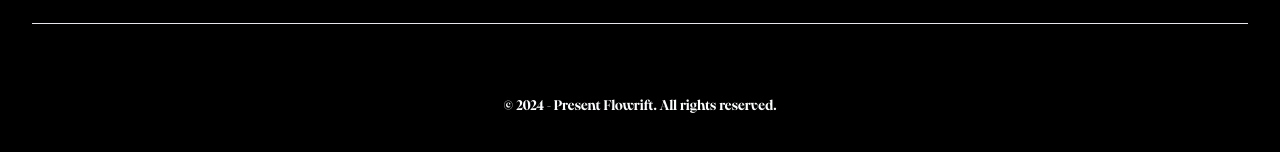
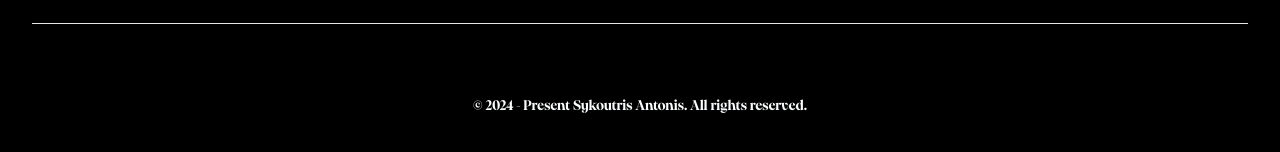
Before and after one commit to AntonisSykoutris/sykoutris-portfolio, a Next.js app: page / in a window 1280 px wide. Shown: the part 3111-3263 px from the top of the page. Built offline with nearby package versions, Linux system fonts and the light colour scheme.

Commit message:
UI changes

```diff
--- a/src/components/Footer/Footer.tsx
+++ b/src/components/Footer/Footer.tsx
@@ -62,17 +62,17 @@ const Logos = ({
     <div className=' overflow-hidden bg-black'>
       <motion.div
         style={{ y }}
-        className='flex h-full flex-col items-center  justify-center gap-10 p-10 px-4 md:px-8'
+        className='flex h-full flex-col items-center justify-center gap-10 p-10 px-4 md:px-8'
       >
         <div className='flex w-full flex-col items-center justify-between gap-4 border-b border-t py-6 md:flex-row'>
           <FooterNav />
-          <div className='flex justify-center gap-x-5   sm:justify-start'>
+          <div className='flex justify-center gap-x-5 sm:justify-start'>
             <FooterSocial />
           </div>
         </div>
 
         <div className='py-8 text-center text-sm text-foreground'>
-          © {currentYear} - Present Flowrift. All rights reserved.
+          © {currentYear} - Present Sykoutris Antonis. All rights reserved.
         </div>
       </motion.div>
     </div>
--- a/src/components/Navbar/Curve.tsx
+++ b/src/components/Navbar/Curve.tsx
@@ -23,7 +23,7 @@ export default function Curve() {
   };
 
   return (
-    <svg className=' absolute -left-[99px] top-0 h-full w-[100px] fill-current stroke-none text-gray-800'>
+    <svg className=' absolute -left-[99px] top-0 h-full w-[100px] fill-current stroke-none text-black'>
       <motion.path
         variants={curve}
         initial='initial'
```
